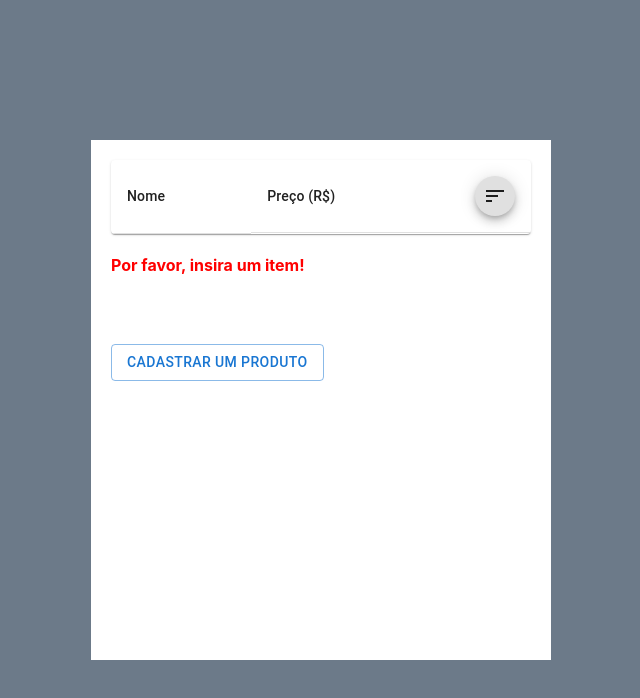
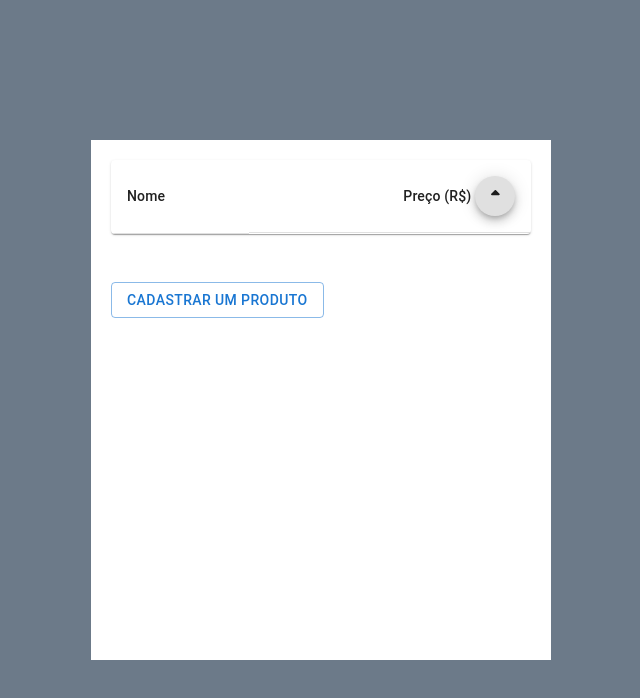
Before and after one commit to leticiatakenaka/cadastro-react, a React (Create React App) app: page /list in a window 1280 px wide. Both pictures are taken after a click on the button 814 px from the left and 196 px from the top of the page. Shown: the top 698 px of the page, without its empty margins (319-959 px from the left). Built offline with nearby package versions, Linux system fonts and the light colour scheme.

Commit message:
ordenar decrescente

```diff
--- a/package.json
+++ b/package.json
@@ -6,6 +6,10 @@
     "@emotion/react": "^11.10.6",
     "@emotion/styled": "^11.10.6",
     "@fontsource/roboto": "^4.5.8",
+    "@fortawesome/fontawesome-svg-core": "^6.3.0",
+    "@fortawesome/free-regular-svg-icons": "^6.3.0",
+    "@fortawesome/free-solid-svg-icons": "^6.3.0",
+    "@fortawesome/react-fontawesome": "^0.2.0",
     "@mui/icons-material": "^5.11.11",
     "@mui/material": "^5.11.11",
     "@testing-library/jest-dom": "^5.16.5",
--- a/src/components/form/Form.js
+++ b/src/components/form/Form.js
@@ -47,12 +47,12 @@ function Form() {
   const validate = (values) => {
     const errors = {};
     const regexString = /[a-zA-Z]/i;
-    const regexNumbers = /^[0-9]/i;
+    const regexNumbers = /^[0-9]+/i;
 
     if (!values.name) {
       errors.name = "Nome do produto é obrigatório!";
     } else if (!regexString.test(values.name)) {
-      errors.name = "O nome deve conter apenas letras!";
+      errors.name = "O nome deve conter letras!";
     }
     if (!values.description) {
       errors.description = "Descrição do produto é obrigatória!";
--- a/src/components/list-products/ListProducts.js
+++ b/src/components/list-products/ListProducts.js
@@ -1,7 +1,10 @@
 import * as React from "react";
 import * as MU from "@mui/material";
 
-import SortIcon from "@mui/icons-material/Sort";
+import { FontAwesomeIcon } from "@fortawesome/react-fontawesome";
+
+import { faSortUp } from "@fortawesome/free-solid-svg-icons/faSortUp";
+import { faSortDown } from "@fortawesome/free-solid-svg-icons/faSortDown";
 
 import { tableCell } from "../../styles";
 
@@ -13,7 +16,7 @@ function ListProducts() {
   const items = JSON.parse(localStorage.getItem("items"));
 
   const [showItems, setShowItems] = React.useState(items);
-  const [order, setOrder] = React.useState(false);
+  const [flag, setFlag] = React.useState(false);
 
   var items2 = [];
 
@@ -21,6 +24,7 @@ function ListProducts() {
     if (items) {
       items2 = items;
     }
+    if (!flag) {
       items2 = items2.sort(function (a, b) {
         if (a.price > b.price) {
           return 1;
@@ -30,16 +34,21 @@ function ListProducts() {
         }
         return 0;
       });
-    setOrder(true);
+      setFlag(true);
+    } else {
+      items2 = items2.sort(function (a, b) {
+        if (a.price > b.price) {
+          return -1;
+        }
+        if (a.price < b.price) {
+          return 1;
+        }
+        return 0;
+      });
+      setFlag(false);
+    }
+    setShowItems(items2);
   };
-
-  React.useEffect(() => {
-    if (order) {
-      setShowItems(items2);
-    } else {
-      setShowItems(items);
-    }
-  }, []);
 
   return (
     <>
@@ -50,13 +59,17 @@ function ListProducts() {
               <MU.TableRow>
                 <MU.TableCell>Nome</MU.TableCell>
                 <MU.TableCell style={tableCell}>
-                  Preço&nbsp;(R$)
-                  <MU.Fab size="small" aria-label="add">
-                    <SortIcon
-                      style={{ cursor: "pointer" }}
-                      onClick={sortItems}
-                    />
+                  Preço&nbsp;(R$)&nbsp;
+                  {!flag && (
+                    <MU.Fab size="small" onClick={sortItems}>
+                      <FontAwesomeIcon icon={faSortDown} />
                     </MU.Fab>
+                  )}
+                  {flag && (
+                    <MU.Fab size="small" onClick={sortItems}>
+                      <FontAwesomeIcon icon={faSortUp} />
+                    </MU.Fab>
+                  )}
                 </MU.TableCell>
               </MU.TableRow>
             </MU.TableHead>
@@ -65,7 +78,9 @@ function ListProducts() {
                 {showItems.map((row, index) => (
                   <MU.TableRow key={index}>
                     <MU.TableCell>{row.name}</MU.TableCell>
-                    <MU.TableCell>{row.price.toLocaleString()}</MU.TableCell>
+                    <MU.TableCell align="right">
+                      {row.price.toLocaleString()}
+                    </MU.TableCell>
                   </MU.TableRow>
                 ))}
               </MU.TableBody>
--- a/src/styles.js
+++ b/src/styles.js
@@ -17,6 +17,6 @@ export const containerStyle = {
 
 export const tableCell = {
   display: "flex",
-  justifyContent: "space-between",
+  justifyContent: "end",
   alignItems: "center",
 };
```
Also changed, not shown: src/components/list-products/ListProductsStyel.js (deleted), 1 other file (tests, documents, lock files or other folders). Lines whose indentation alone changed are shown as unchanged.
